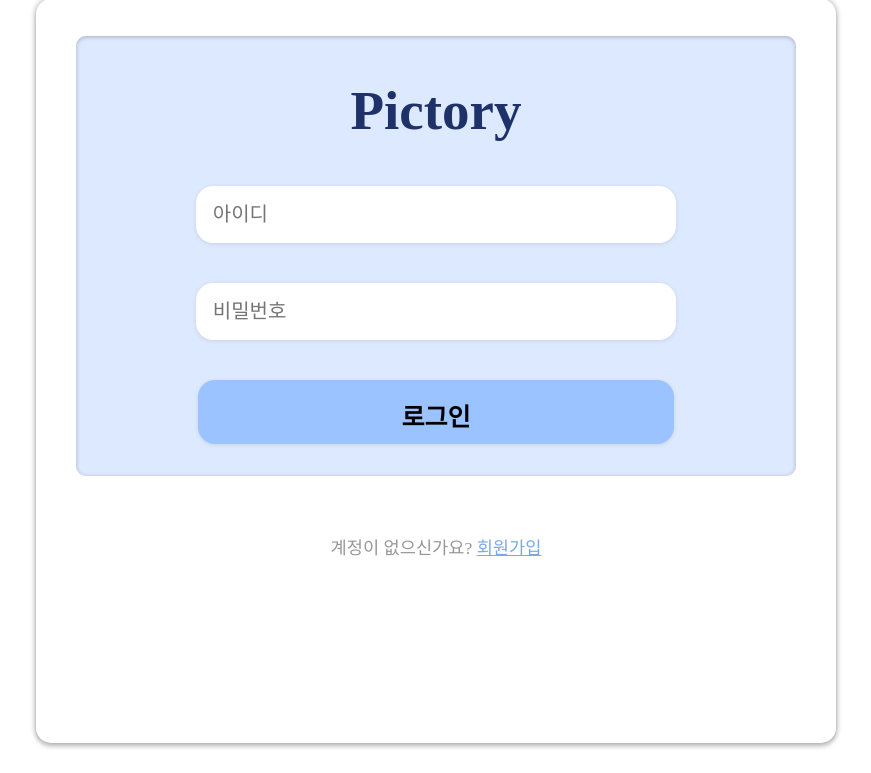
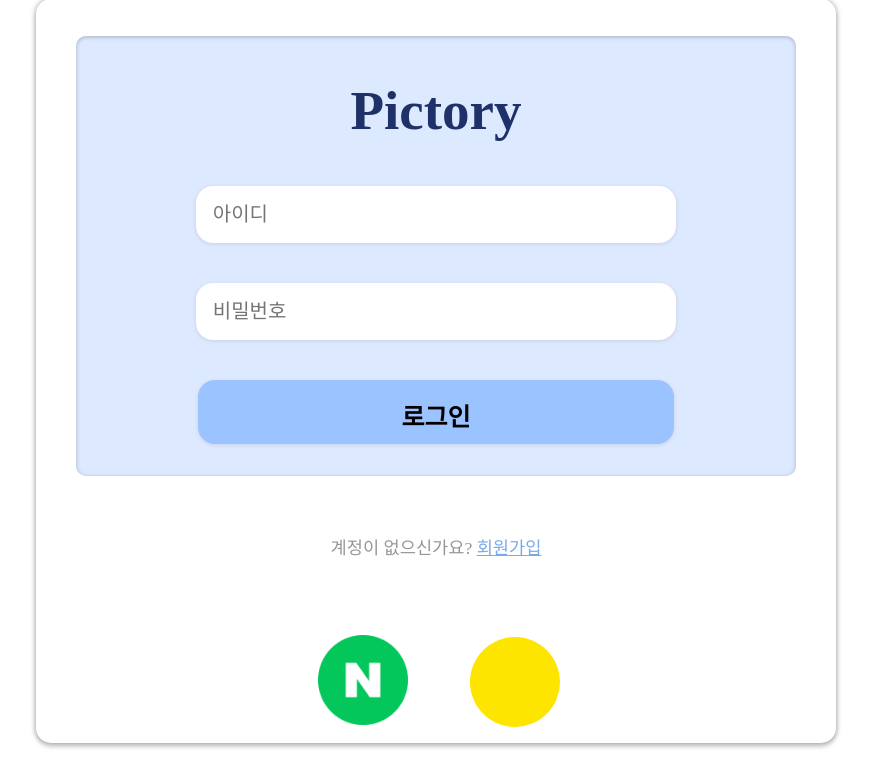
Before and after one commit to pirogramming-project/Pictory, a Django app: page / in a window 1280 px wide. Shown: the part 31-804 px from the top of the page, without its empty margins (204-1075 px from the left). Run offline with Django 5.2, Linux system fonts and the light colour scheme; some web fonts are replaced.

Commit message:
feat: 네이버 소셜 로그인 완료

```diff
--- a/templates/users/login.html
+++ b/templates/users/login.html
@@ -65,13 +65,37 @@
         .login_link_ksy {
             font-size: 1.1rem;
             padding: 35px;
-            margin: 60px;
+            margin-top: 60px;
+            margin-bottom: 40px;
             text-align: center;
             color: var(--login_signup_hint);
         }
         .login_link_ksy a {
             color: var(--login_signup_link);
         }
+        .login_social_container_ksy {
+            display: flex;
+            justify-content: center;
+            align-items: center;
+            gap: 7%;
+        }
+        .login_naverSocial_button_ksy {
+            background:none;
+            border: none;
+            cursor: pointer;
+        }
+        .login_kakaoSocial_button_ksy {
+            width: 90px;
+            height: 90px;
+            border-radius: 50%;
+            border: none;
+            background-color: #FEE500;
+        }
+        .login_naverSocial_img_ksy {
+            width: 90px;
+            height: 90px;
+        }
+
     </style>
 </head>
 <body>
@@ -85,6 +109,12 @@
             </div>
         </div>
         <div class="login_link_ksy">계정이 없으신가요? <a href="{% url 'users:signup' %}">회원가입</a></div>
+        <div class="login_social_container_ksy">
+            <button type="submit" class="login_naverSocial_button_ksy">
+                <img src="{% static 'images/btnG_아이콘원형.png'%}" alt="네이버 계정 로그인" class="login_naverSocial_img_ksy">
+            </button>
+            <button type="submit" class="login_kakaoSocial_button_ksy"></button>
+        </div>
     </div>
 </body>
 </html>
```
Also changed, not shown: static/images/btnG_아이콘원형.png (added).
